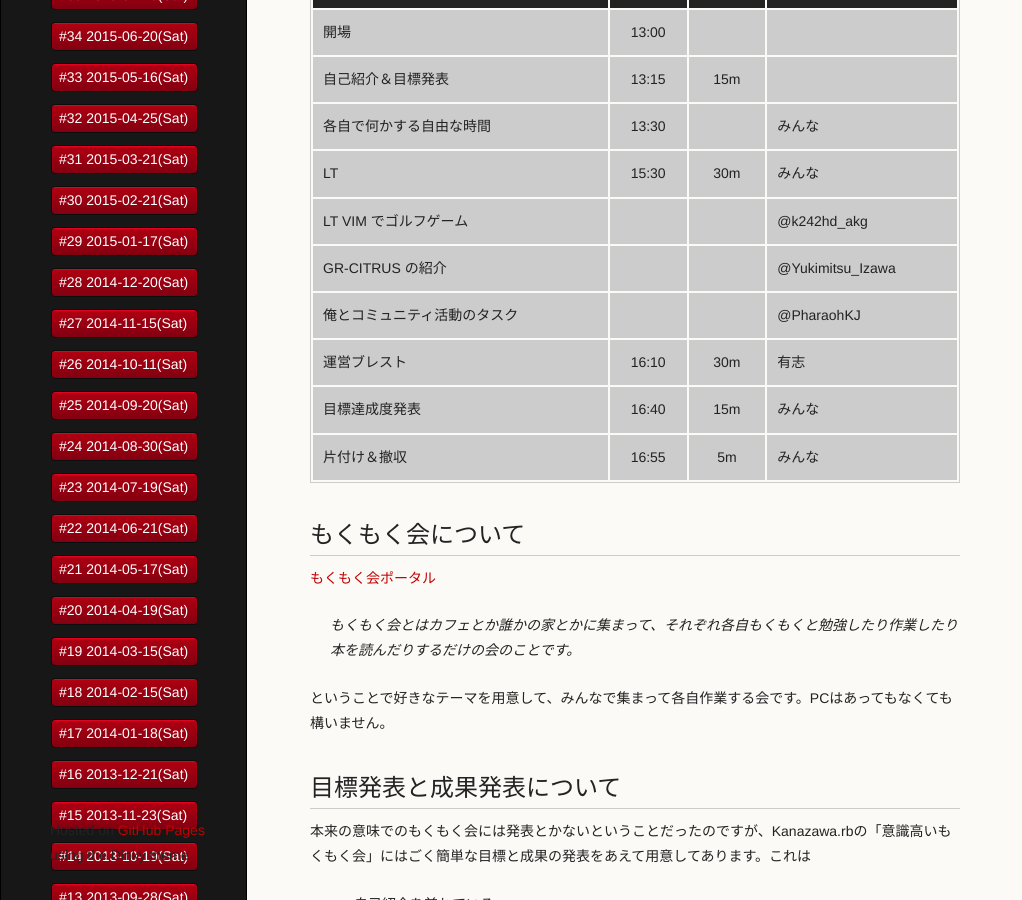
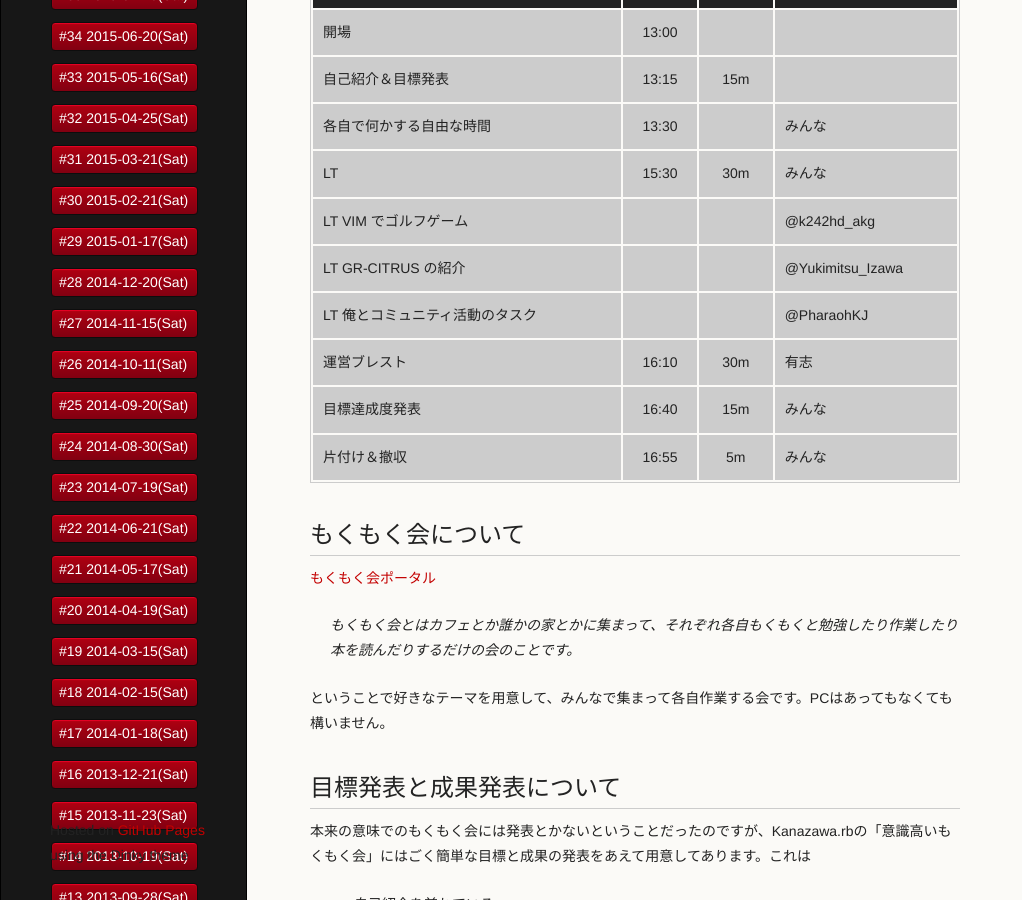
Before and after one commit to kanazawarb/meetup, a Jekyll site: the page built from 51/index.md, in a window 1280 px wide and 900 px high, scrolled down 843 px. Shown: the whole window, without its empty margins (0-1022 px from the left). Built offline with Jekyll 4.4.1, drawn with Linux system fonts in a browser that asks for light colours; a script that is not in the unit is left out.

Commit message:
update meetup 51 LT

```diff
--- a/51/index.md
+++ b/51/index.md
@@ -48,9 +48,9 @@ Kanazawa.rbの意識高いもくもく会には以下のような特徴があり
 | 自己紹介＆目標発表                | 13:15 | 15m  |                                                         |
 | 各自で何かする自由な時間          | 13:30 |      | みんな                                                  |
 | LT                                | 15:30 | 30m  | みんな                                                  |
-| LT VIM でゴルフゲーム             |       |      | @k242hd_akg                                             |
-| GR-CITRUS の紹介                  |       |      | @Yukimitsu_Izawa                                        |
-| 俺とコミュニティ活動のタスク      |       |      | @PharaohKJ                                              |
+| LT VIM でゴルフゲーム             |       |      | @k242hd\_akg                                             |
+| LT GR-CITRUS の紹介               |       |      | @Yukimitsu\_Izawa                                        |
+| LT 俺とコミュニティ活動のタスク   |       |      | @PharaohKJ                                              |
 | 運営ブレスト                      | 16:10 | 30m  | 有志                                                    |
 | 目標達成度発表                    | 16:40 | 15m  | みんな                                                  |
 | 片付け＆撤収                      | 16:55 | 5m   | みんな                                                  |
```
